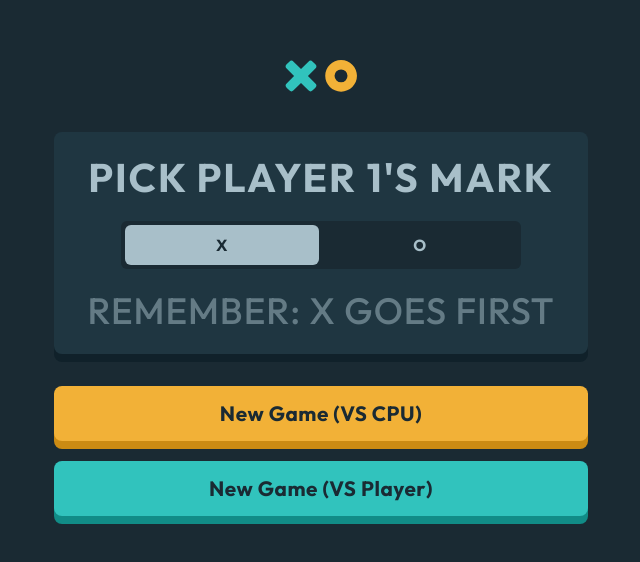
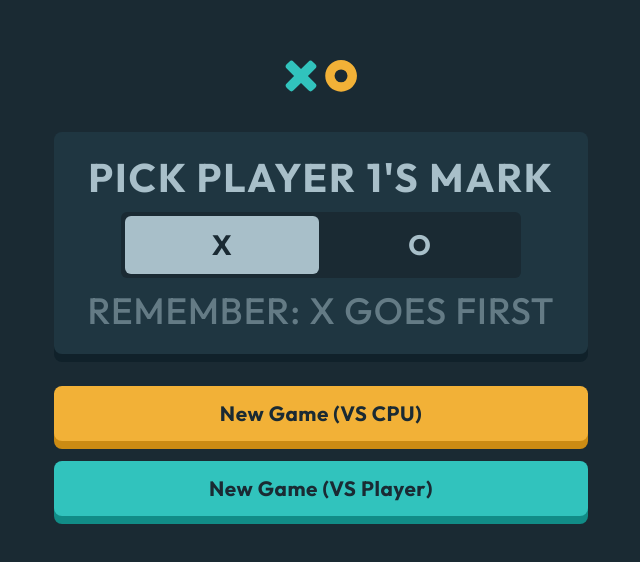
Before and after one commit to developedbygeo/Tic-tac-toe-v2, a React (Create React App) app: page /#/menu in a window 1280 px wide. Shown: the part 116-678 px from the top of the page, without its empty margins (319-959 px from the left). Built offline with nearby package versions, Linux system fonts and the light colour scheme.

Commit message:
style: adjusting text based on new fluid typography

```diff
--- a/src/components/MenuSelect.jsx
+++ b/src/components/MenuSelect.jsx
@@ -11,7 +11,7 @@ const MenuSelect = ({ onMarkSelect, selected }) => {
           key={markObj.id}
           onClick={() => onMarkSelect(markObj.mark)}
           title={`Select ${markObj.mark}`}
-          className={`text-3xl font-bold py-2 px-1 rounded-md duration-75 ${
+          className={`text-sm font-bold py-2 px-1 rounded-md duration-75 landmobileSS:text-base ${
             selected === markObj.mark
               ? 'bg-custom-silver text-dark-navy'
               : 'text-custom-silver hover:bg-semi-dark-navy bg-opacity-25'
```
